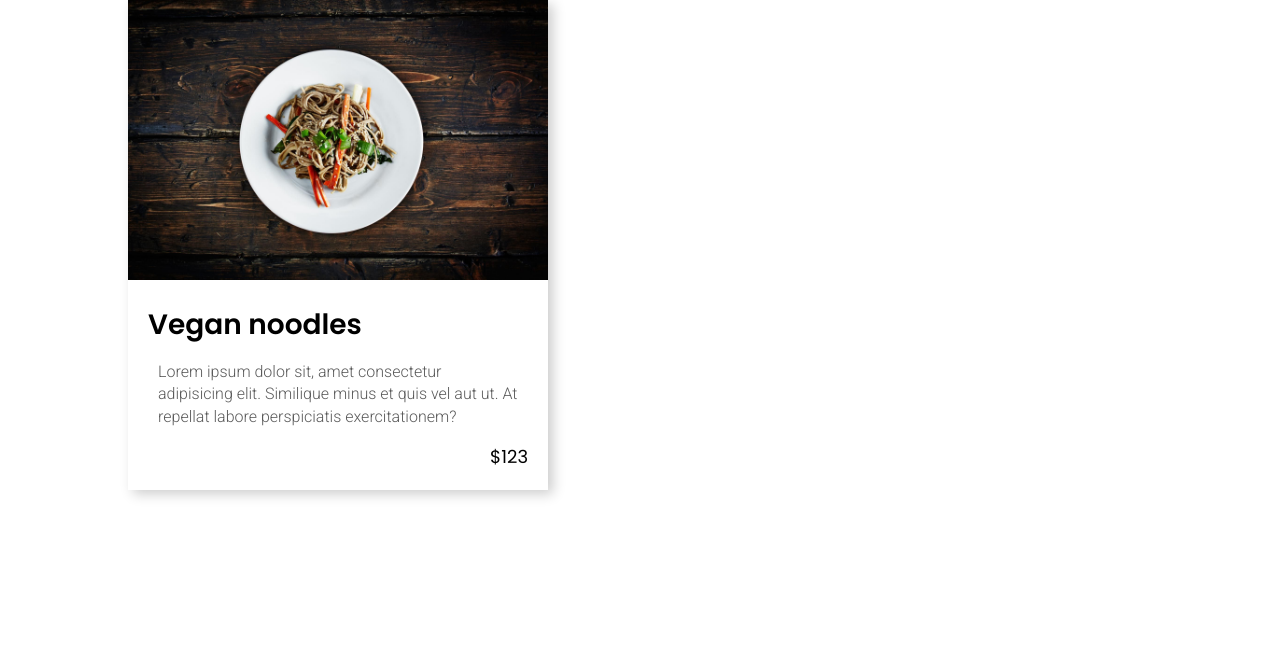
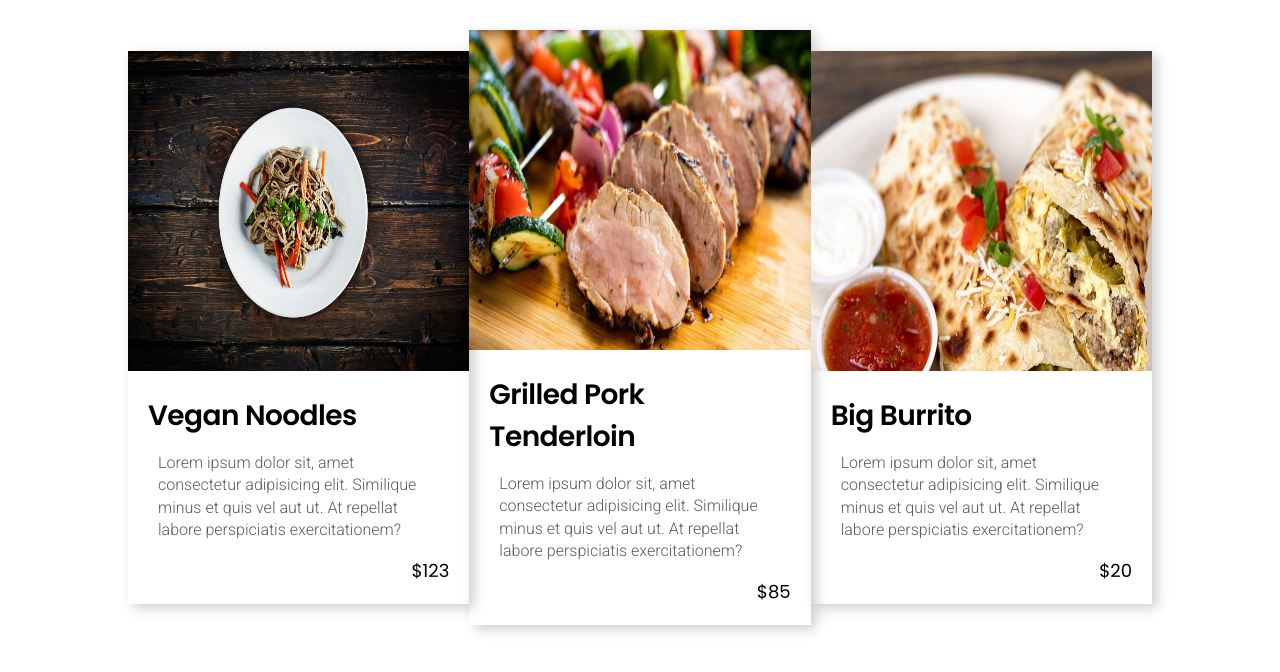
Before and after one commit to MatiasBlanc/restaurant-menu, a website: page index.html in a window 1280 px wide. Drawn offline with Linux system fonts and the light colour scheme.

Commit message:
new food

```diff
--- a/index.html
+++ b/index.html
@@ -18,6 +18,22 @@
 				<p class="card__price">$123</p>
 			</section>
 		</article>
+		<article class="card">
+			<img class="card__image" src="./assets/images/c3958a47bac3055b852eb8cc2b1ce457.jpg" alt="">
+			<section class="card__text">
+				<h2 class="card__title">Grilled pork tenderloin</h2>
+				<p class="card__description">Lorem ipsum dolor sit, amet consectetur adipisicing elit. Similique minus et quis vel aut ut. At repellat labore perspiciatis exercitationem?</p>
+				<p class="card__price">$85</p>
+			</section>
+		</article>
+		<article class="card">
+			<img class="card__image" src="./assets/images/Fla-Productions-Burrito-Grande-e1579882980218-825x510.jpg" alt="">
+			<section class="card__text">
+				<h2 class="card__title">Big burrito</h2>
+				<p class="card__description">Lorem ipsum dolor sit, amet consectetur adipisicing elit. Similique minus et quis vel aut ut. At repellat labore perspiciatis exercitationem?</p>
+				<p class="card__price">$20</p>
+			</section>
+		</article>
 	</main>
 </body>
 </html>
--- a/public/style.css
+++ b/public/style.css
@@ -7,7 +7,7 @@ body {
 .main {
     width: 80%;
     display: flex;
-    margin: auto;
+    margin: 30px auto;
     justify-content: space-between;
     align-items: center;
 }
@@ -15,10 +15,11 @@ body {
 .card {
     box-shadow: 5px 4px 12px rgba(0, 0, 0, 0.2);
     max-width: 420px;
+    overflow: hidden;
 }
 
 .card .card__image {
-    height: auto;
+    height: 320px;
     width: 100%;
 }
 
@@ -32,6 +33,8 @@ body {
     font-weight: 600;
     margin: 10px 0 0;
     color: #000;
+    letter-spacing: -.02em;
+    text-transform: capitalize;
 }
 
 .card__description {
```
Also changed, not shown: assets/images/Fla-Productions-Burrito-Grande-e1579882980218-825x510.jpg (added), assets/images/c3958a47bac3055b852eb8cc2b1ce457.jpg (added).
